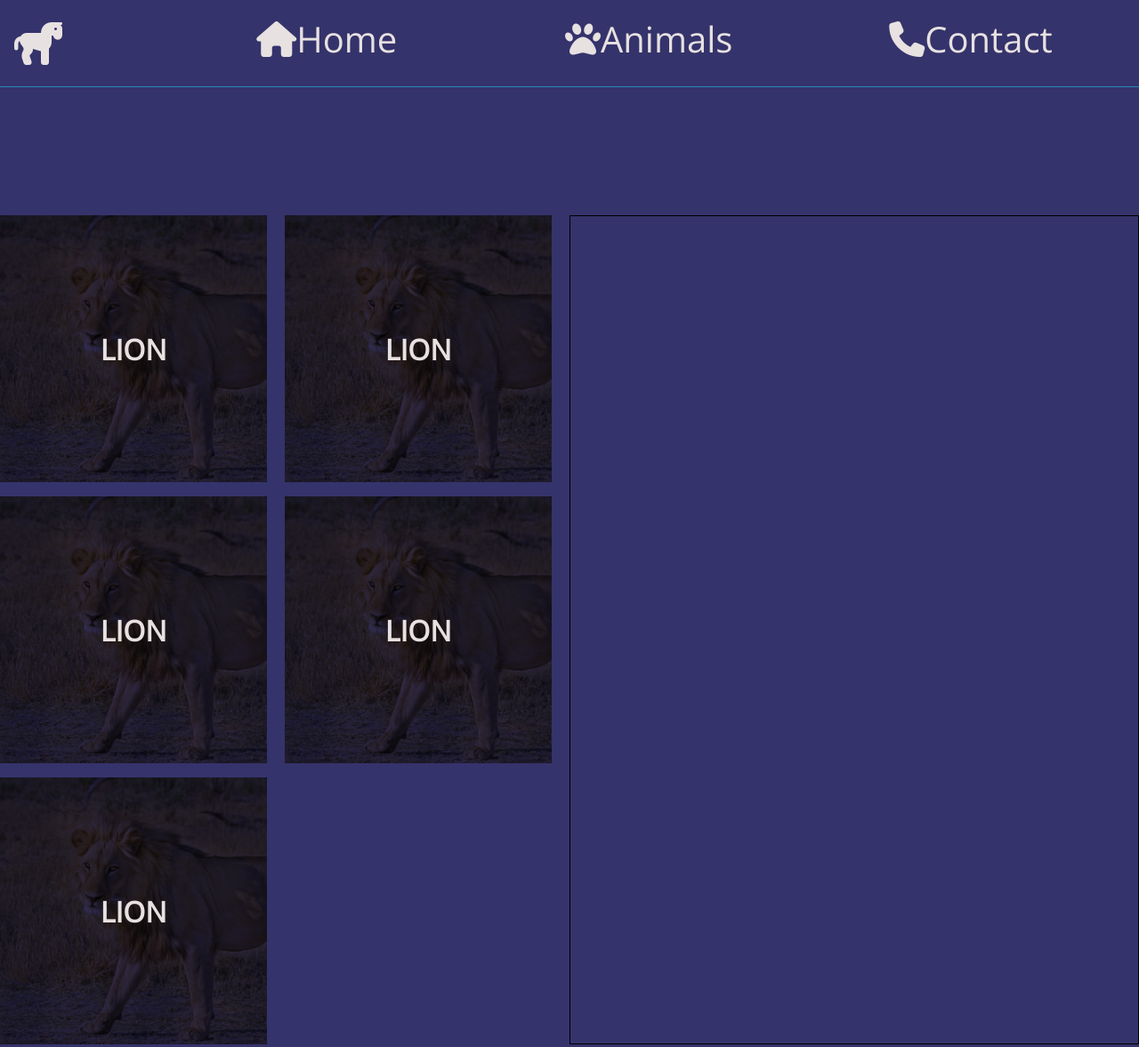
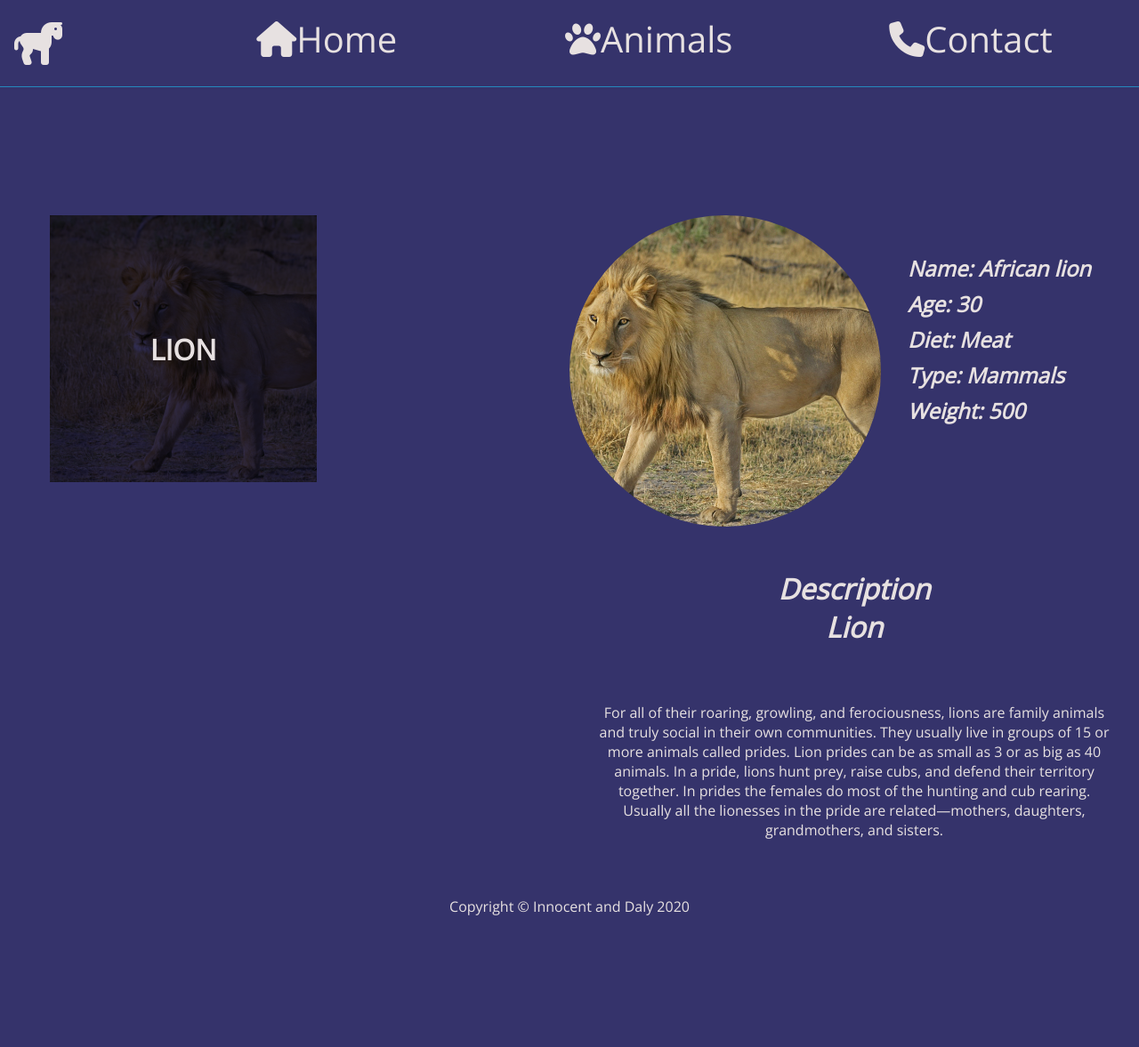
Before and after one commit to 2020-Spring-Cohort/api-mastery-innocent, a plain HTML site: page frontend-spa/index.html in a window 1280 px wide. Shown: the top 1177 px of the page at 89% size. After the commit the page ends 1062 px from the top, so only its background shows below. Drawn offline with nearby package versions, Linux system fonts and the light colour scheme.

Commit message:
Added and styled the animal infos

```diff
--- a/frontend-spa/index.html
+++ b/frontend-spa/index.html
@@ -51,49 +51,45 @@
                 <h4> Others</h4>
             </div>
         </section>
-        <section class = "alldisplay">
+        <section class="alldisplay">
             <section class="animals">
 
                 <div class="animal">
                     <div class="animalPic">
-                    <a href="#">LION</a>
+                        <a href="#" id= "singleAnimal">LION</a>
                     </div>
 
                 </div>
 
 
-            <div class="animal">
-                <div class="animalPic">
-                    <a href="#">LION</a>
+
+
+
+            </section>
+            <section class="single-animal">
+
+<section class = "animal__info__and__image">
+                <div class="animalImage">
                 </div>
+                <div class="animalInfo">
+                    <h2>Name:<span id= "animal-name"> African lion</span> </h2>
+                    <h2>Age: <span id="animal-age">30</span></h2>
+                    <h2>Diet: <span id ="animal-diet">Meat</span></h2>
+                    <h2>Type: <span id= "animal-type">Mammals</span></h2>
+                    <h2>Weight: <span id ="animal-weight">500</span></h2>
+                </div>
+                </section>
+                <div class="description">
+                    <h1>Description</h1>
+                    <h1 id ="description-animal-name">Lion</h1>
+                    <p id = "para-description">For all of their roaring, growling, and ferociousness, lions are family animals and truly social in their own communities. They usually live in groups of 15 or more animals called prides. Lion prides can be as small as 3 or as big as 40 animals. In a pride, lions hunt prey, raise cubs, and defend their territory together. In prides the females do most of the hunting and cub rearing. Usually all the lionesses in the pride are related—mothers, daughters, grandmothers, and sisters.</p>
 
                 </div>
 
 
-            <div class="animal">
-                <div class="animalPic">
-                    <a href="#">LION</a>
-                </div>
-
-            </div>
-
-            <div class="animal">
-                <div class="animalPic">
-                    <a href="#">LION</a>
-                </div>
-
-            </div>
-
-            <div class="animal">
-                <div class="animalPic">
-                    <a href="#">LION</a>
-                </div>
-
-            </div>
 
 
-        </section>
-        <section class="single-animal">
+
 
             </section>
         </section>
--- a/frontend-spa/src/js/app.js
+++ b/frontend-spa/src/js/app.js
@@ -13,3 +13,16 @@ animalNav.addEventListener("click", () => {
     }
     isDisplay = !isDisplay;
 });
+
+
+/*********************************************** */
+
+const url = "localhost:8080/types";
+
+fetch(url)
+    .then(response => {
+        response.json
+    })
+    .then(animal => {
+        console.log(animal);
+    });
--- a/frontend-spa/src/js/css/style.css
+++ b/frontend-spa/src/js/css/style.css
@@ -80,7 +80,7 @@ nav ul li:hover i {
 .animals {
     display: grid;
     grid-template-columns: 1fr 1fr;
-	/*	margin: 0rem 8rem;*/
+    margin: 0rem 3.5rem;
     grid-row-gap: 1rem;
 }
 
@@ -124,11 +124,68 @@ footer {
 .animalPic:hover {
     transform: scale(1.2);
 }
+
 .alldisplay {
     display: grid;
     grid-template-columns: 1fr 1fr;
 }
 
-.single-animal {
-	border: 1px solid black;
+
+
+
+
+
+
+
+
+
+
+.animaltemplate {
+    display: grid;
+    grid-template-columns: 1fr 4fr;
+
+    background-color: #7D7E75;
 }
+
+
+.animalInfo {
+    padding-left: 30px;
+    padding-top: 40px;
+
+    line-height: 2.5rem;
+    font-style: italic;
+
+}
+
+
+
+.animalImage {
+    background-image: url(/frontend-spa/src/js/images/lion.jpg);
+    height: 350px;
+    width: 350px;
+    border-radius: 50%;
+    background-size: cover;
+    background-position: center;
+}
+
+.animal__info__and__image {
+    display: grid;
+    grid-template-columns: 1fr 1fr;
+
+
+}
+
+.description {
+    margin-top: 3rem;
+    text-align: center;
+}
+
+.description h1 {
+    font-size: 2rem;
+    font-style: italic;
+}
+
+.description p {
+    margin-top: 2rem;
+    padding: 2rem;
+}
```
Lines whose indentation alone changed are shown as unchanged.
